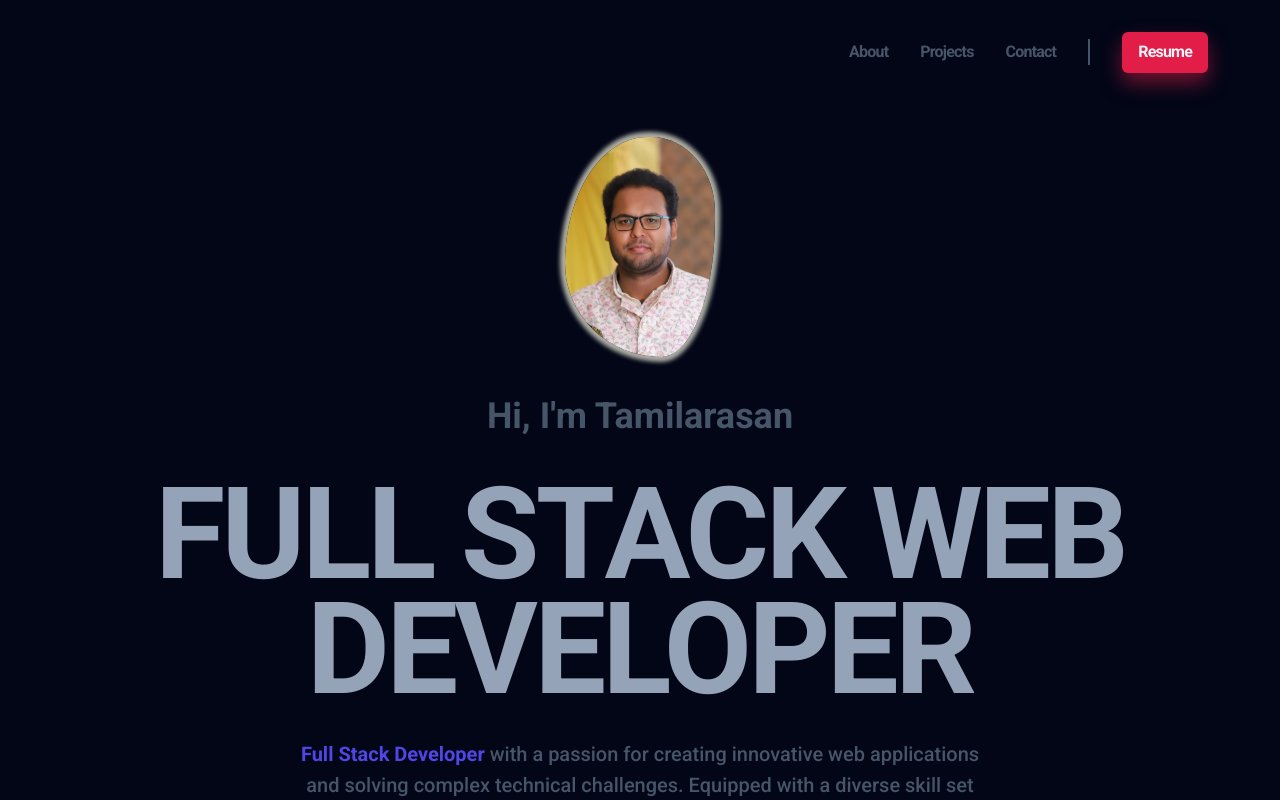
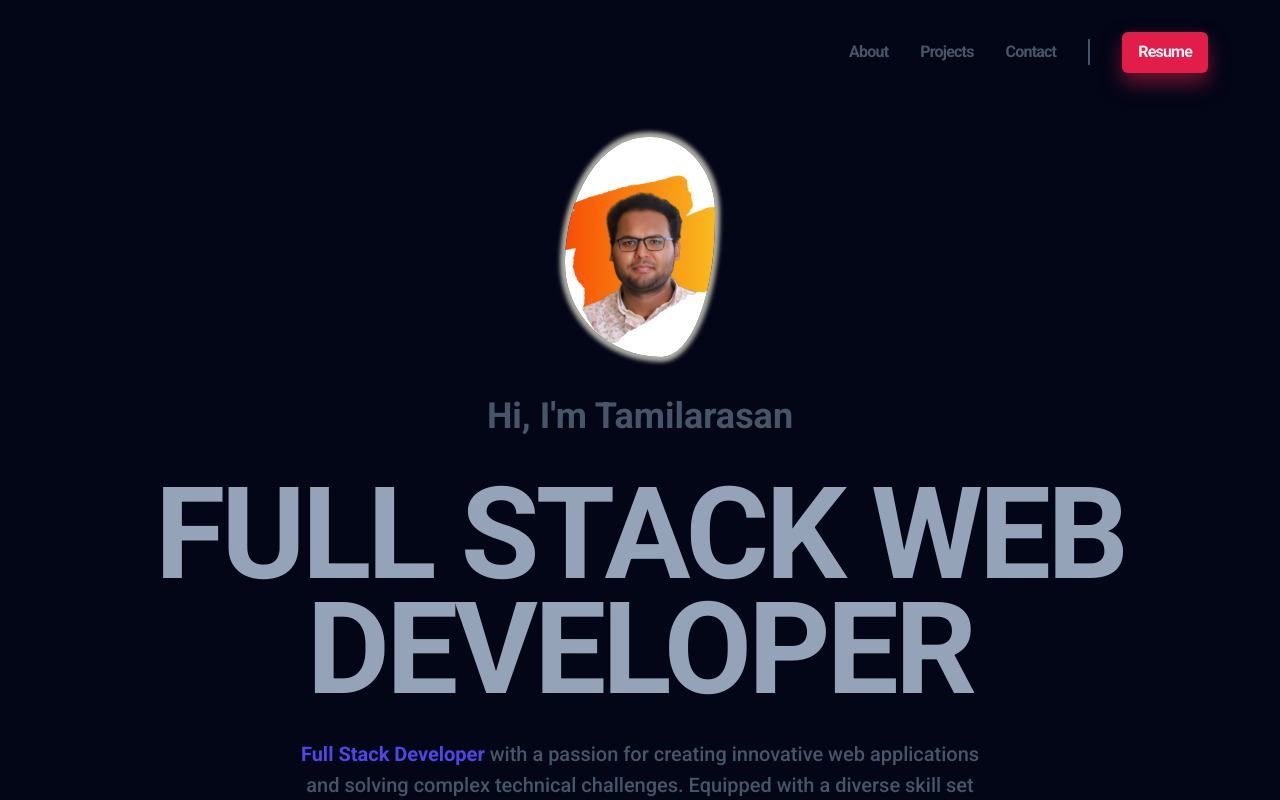
Before and after one commit to Tamizh-1153/portfolio, a React (Create React App) app: page / in a window 1280 px wide. Shown: the top 800 px of the page. Built offline with nearby package versions, Linux system fonts and the light colour scheme.

Commit message:
profile pic update

```diff
--- a/src/components/intro/Intro.js
+++ b/src/components/intro/Intro.js
@@ -1,6 +1,6 @@
 import React from "react"
 import "./intro.css"
-import intro_pic from "../../assets/IMG_6658.JPG"
+import intro_pic from "../../assets/profilePic.png"
 
 const Intro = () => {
   return (
--- a/src/components/intro/intro.css
+++ b/src/components/intro/intro.css
@@ -11,6 +11,7 @@
 .intro_image {
   width: 70px;
   height: 100px;
+  object-fit:cover;
   box-shadow: 0 0 4px 5px rgba(227, 227, 209, 0.76)  ;
   animation: profile_pic 5s ease-in-out infinite 1s;
 }
```
Also changed, not shown: src/assets/profilePic.png (added).
